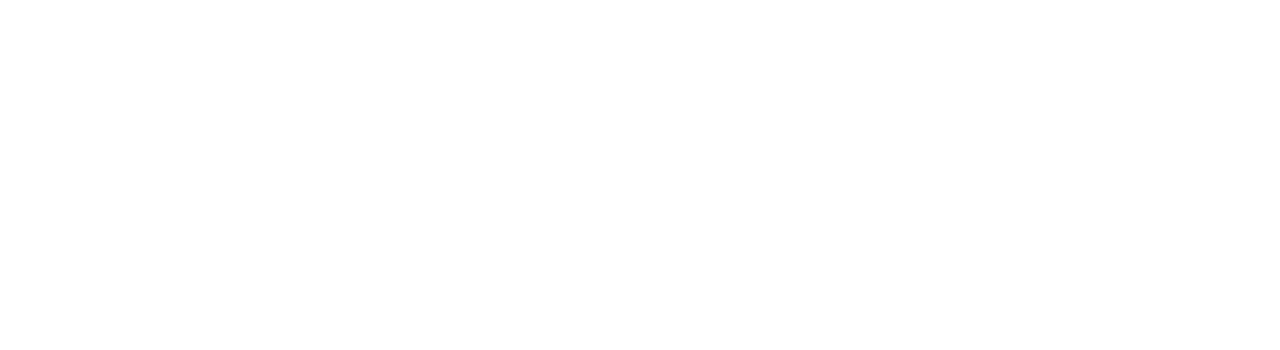
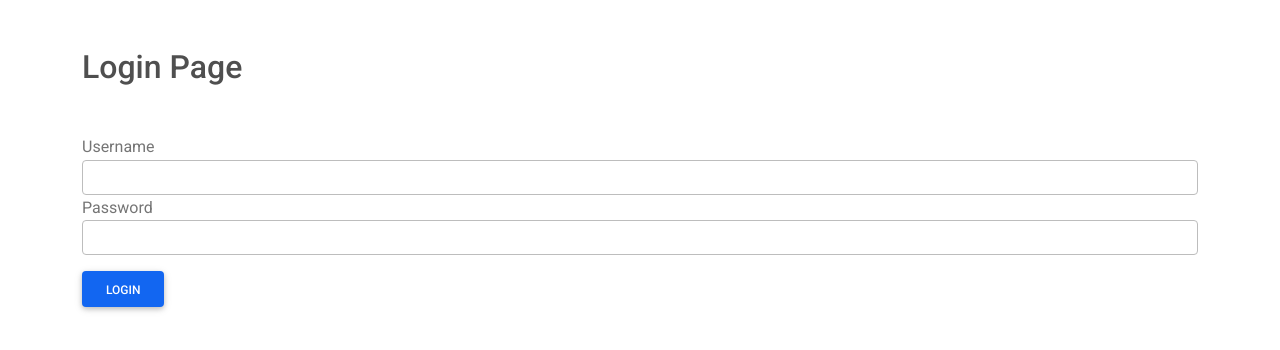
Before and after one commit to abs3nce/socnet-client, a React (Create React App) app: page /login in a window 1280 px wide. Shown: the top 350 px of the page. Built offline with nearby package versions, Linux system fonts and the light colour scheme.

Commit message:
+ login page, token storing

```diff
--- a/src/MainRouter.js
+++ b/src/MainRouter.js
@@ -2,14 +2,14 @@ import React from "react";
 import { Route, Switch } from "react-router-dom";
 import Home from "./core/Home";
 import Register from "./user/Register";
+import Login from "./user/Login";
 
 const MainRouter = () => (
   <div>
     <Switch>
       <Route exact path="/" component={Home} />
-    </Switch>
-    <Switch>
       <Route exact path="/register" component={Register} />
+      <Route exact path="/login" component={Login} />
     </Switch>
   </div>
 );
--- /dev/null
+++ b/src/user/Login.js
@@ -0,0 +1,147 @@
+import React, { Component } from "react";
+import { Redirect } from "react-router-dom";
+
+class Login extends Component {
+  constructor(props) {
+    super(props);
+
+    this.state = {
+      username: "",
+      password: "",
+      error: null,
+      redirectUser: false,
+      loading: false,
+    };
+
+    //binding
+    this.handleSubmit = this.handleSubmit.bind(this);
+  }
+
+  handleChange = (name) => (event) => {
+    //pri hociakej zmene udajov predchadzajuci error zmizne
+    this.setState({ error: null });
+
+    //ukladanie udajov z formu >> ak je to event z username tak this.state.username nadobudne hodnotu username z inputu a podobne
+    this.setState({ [name]: event.target.value });
+  };
+
+  handleSubmit(e) {
+    e.preventDefault();
+
+    this.setState({ loading: true });
+
+    //vytvorenie usera
+    const { username, password } = this.state;
+    const user = {
+      username,
+      password,
+    };
+
+    console.log(`> REGISTER FORM data: `, user);
+
+    this.loginUser(user).then((data) => {
+      //nastavenie erroru v state pokial nejaky existuje, pokial nie tak premazanie registracneho formu
+      if (data.error) {
+        this.setState({ error: data.error, loading: false });
+      }
+      //overenie
+      this.authUser(data, () => {
+        this.setState({ redirectUser: true }); //ready to redirect
+      });
+      //redirect
+    });
+  }
+
+  loginUser = (user) => {
+    //fetch metody post s potrebnymi parametrami pre API a handling odpovede
+    return fetch("http://localhost:3000/login", {
+      method: "POST",
+      headers: {
+        Accept: "application/json",
+        "Content-type": "application/json",
+      },
+      body: JSON.stringify(user),
+    })
+      .then((res) => {
+        return res.json();
+      })
+      .catch((err) => {
+        console.log(err);
+      });
+  };
+
+  authUser(data, redirect) {
+    if (typeof window !== "undefined") {
+      if (data.error) {
+        return;
+      }
+      localStorage.setItem("token", JSON.stringify(data));
+      redirect();
+    }
+  }
+
+  loadLoginForm = (username, password) => (
+    <form>
+      <div className="form-group">
+        <label className="text-muted">Username</label>
+        <input
+          onChange={this.handleChange("username")}
+          type="text"
+          className="form-control"
+          value={username}
+        />
+      </div>
+
+      <div className="form-group">
+        <label className="text-muted">Password</label>
+        <input
+          onChange={this.handleChange("password")}
+          type="password"
+          className="form-control"
+          value={password}
+        />
+      </div>
+
+      <button
+        onClick={this.handleSubmit}
+        className="btn btn-raised btn-primary mt-3"
+      >
+        Login
+      </button>
+    </form>
+  );
+
+  render() {
+    const { username, password, error, redirectUser, loading } = this.state;
+
+    if (redirectUser) {
+      return <Redirect to="/" />;
+    }
+
+    return (
+      <div className="container">
+        <h2 className="mt-5 mb-5">Login Page</h2>
+
+        {this.loadLoginForm(username, password)}
+
+        {/* alert o neuspesnom logine s errorom*/}
+        <div
+          style={{ display: error ? "" : "none" }}
+          className="alert alert-danger mt-3"
+        >
+          {error}
+        </div>
+
+        {loading ? (
+          <div>
+            <h2>Loading...</h2>
+          </div>
+        ) : (
+          ""
+        )}
+      </div>
+    );
+  }
+}
+
+export default Login;
```
Also changed, not shown: todo.txt (added).
